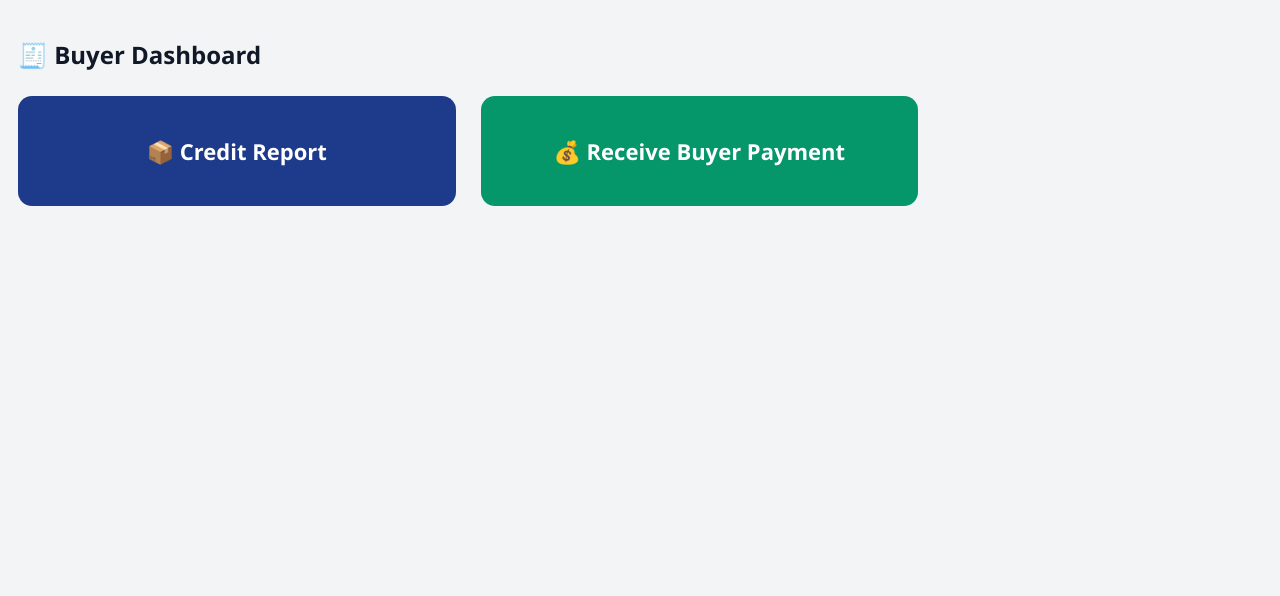
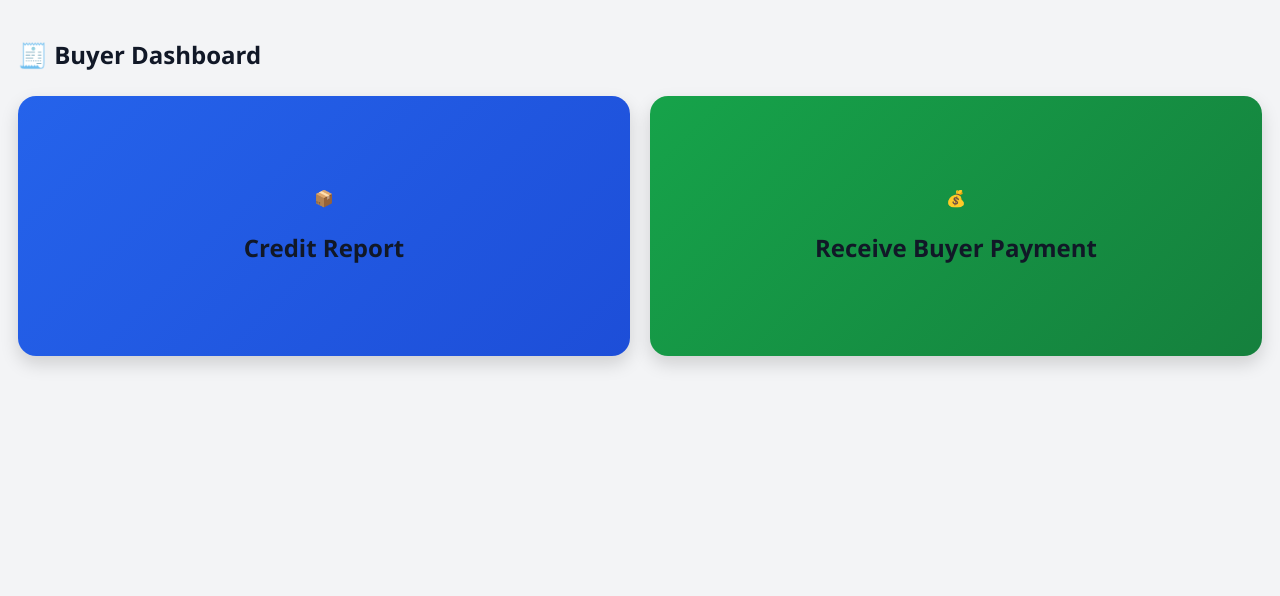
Before and after one commit to bachammahesh-cyber/srinivasa-mines, a Flask app: page /buyer-dashboard in a window 1280 px wide. Shown: the part 82-678 px from the top of the page. Run offline with Flask 3, Linux system fonts and the light colour scheme; the visitor is signed in with stand-in values (Sample User, id 1); some libraries are stand-ins or nearby versions.

Commit message:
Buyer dashboard equal cards

```diff
--- a/templates/buyer_dashboard.html
+++ b/templates/buyer_dashboard.html
@@ -3,19 +3,53 @@
 
 <h2 style="margin-bottom:25px;">🧾 Buyer Dashboard</h2>
 
-<div style="display:grid;grid-template-columns:repeat(2,1fr);gap:25px;max-width:900px;">
+<style>
+.buyer-grid{
+    display:grid;
+    grid-template-columns:repeat(2,1fr);
+    gap:20px;
+}
 
-    <!-- CREDIT REPORT BOX -->
-    <a href="/credit-report" style="text-decoration:none;">
-        <div style="background:#1e3a8a;color:white;padding:40px;border-radius:14px;text-align:center;font-size:22px;font-weight:bold;">
-            📦 Credit Report
+.buyer-card{
+    height:220px;              /* SAME HEIGHT */
+    border-radius:18px;
+    color:white;
+    text-decoration:none;
+    display:flex;
+    align-items:center;
+    justify-content:center;
+    text-align:center;
+    box-shadow:0 8px 18px rgba(0,0,0,0.15);
+    padding:20px;
+}
+
+.buyer-card h2{
+    font-size:24px;
+    margin:0;
+}
+
+.credit{
+    background:linear-gradient(135deg,#2563eb,#1d4ed8);
+}
+
+.receive{
+    background:linear-gradient(135deg,#16a34a,#15803d);
+}
+</style>
+
+<div class="buyer-grid">
+
+    <a href="/credit-report" class="buyer-card credit">
+        <div>
+            📦<br><br>
+            <h2>Credit Report</h2>
         </div>
     </a>
 
-    <!-- RECEIVE PAYMENT BOX -->
-    <a href="/receive-buyer-payment" style="text-decoration:none;">
-        <div style="background:#059669;color:white;padding:40px;border-radius:14px;text-align:center;font-size:22px;font-weight:bold;">
-            💰 Receive Buyer Payment
+    <a href="/receive-buyer-payment" class="buyer-card receive">
+        <div>
+            💰<br><br>
+            <h2>Receive Buyer Payment</h2>
         </div>
     </a>
 
```
